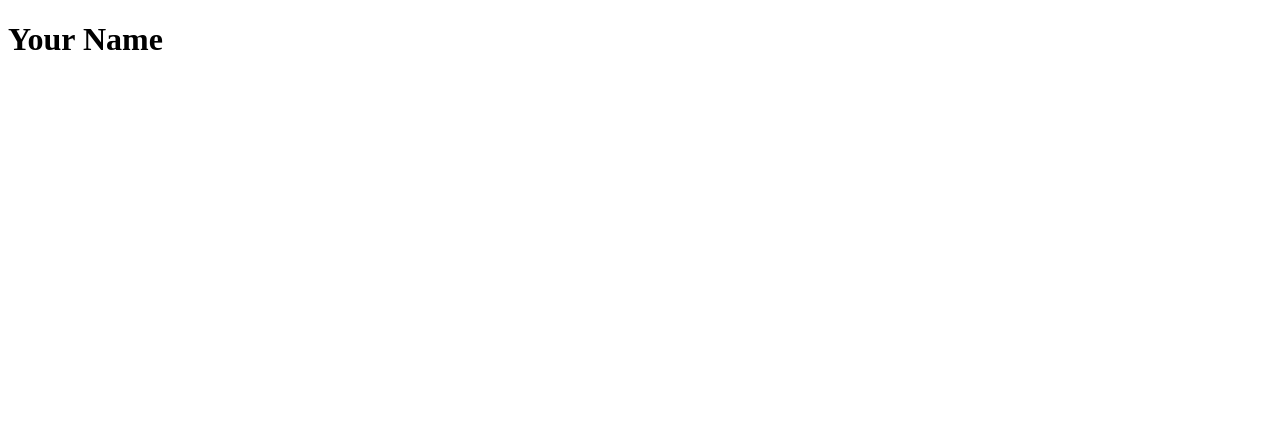
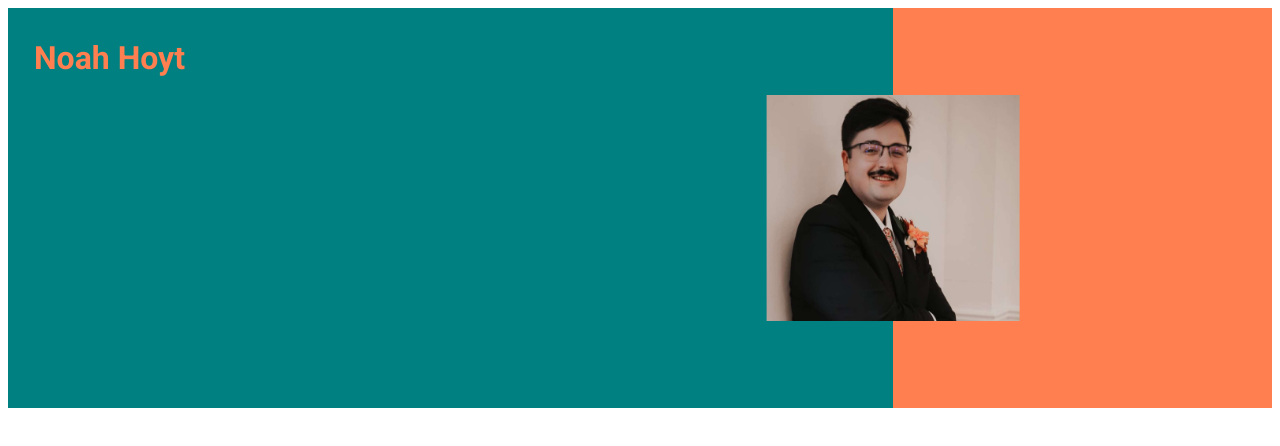
Before and after one commit to NoahwHoyt/DevPortfolio, a plain HTML site: page index.html in a window 1280 px wide. Drawn offline with Linux system fonts and the light colour scheme.

Commit message:
Added profile Picture and Name Header. Reorganized file structure.

```diff
--- /dev/null
+++ b/css/index.css
@@ -0,0 +1,37 @@
+@import url('https://fonts.googleapis.com/css2?family=Roboto:wght@300;400;700&display=swap');
+* {
+  box-sizing: border-box;
+}
+.column {
+    float: left;
+    width: 50%;
+    padding: 10px;
+    height: 50vh;
+
+}
+.row {
+    display: flex;
+    position: relative;
+    height: 100%;
+}
+#intro-left {
+    background-color: teal;
+    width: 70%;
+}
+#intro-right {
+    background-color: coral;
+    width: 30%;
+}
+#header-name {
+    padding-left: 2vh;
+    font-family: 'Roboto', sans-serif;
+    color: coral;
+}
+#profile-img {
+    position: absolute;
+    left: 70%; /* Moves the image halfway across */
+    top: 21.665%;
+    transform: translateX(-50%);
+    width: 20%;
+    height: 56.67%;
+}
--- a/index.html
+++ b/index.html
@@ -4,11 +4,24 @@
 <!DOCTYPE html>
 <html lang="en">
 <head>
+    <link rel='stylesheet' href='./css/index.css'>
     <meta charset="UTF-8">
     <meta name="viewport" content="width=device-width, initial-scale=1.0">
-    <title>My Name</title>
+    <title>Web Portfolio</title>
 </head>
 <body>
-    <h1>Your Name</h1>
+
+    <div class="row">
+        <div class="column" id="intro-left">
+          <h1 id="header-name">Noah Hoyt</h1>
+          <h2></h2>
+          <img id="profile-img" src="./images/ProfilePicture.jpg" alt="Profile Image">
+          <p></p>
+        </div>
+        <div class="column" id="intro-right">
+          <h2></h2>
+          <p></p>
+        </div>
+      </div>
 </body>
 </html>
```
Also changed, not shown: images/ProfilePicture.jpg (added).
